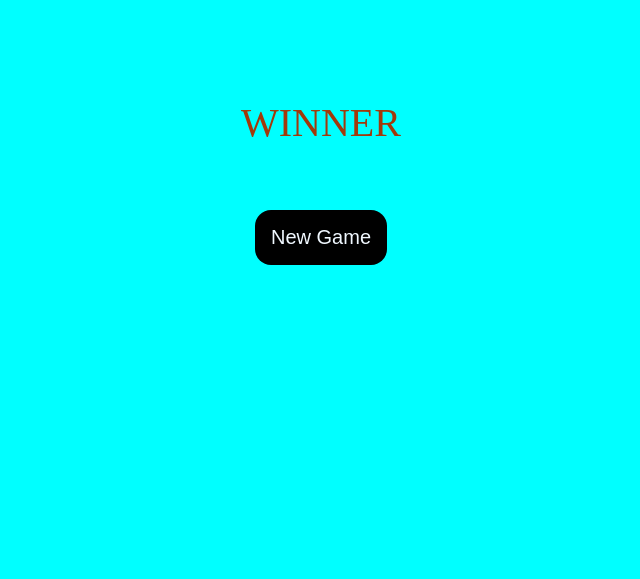
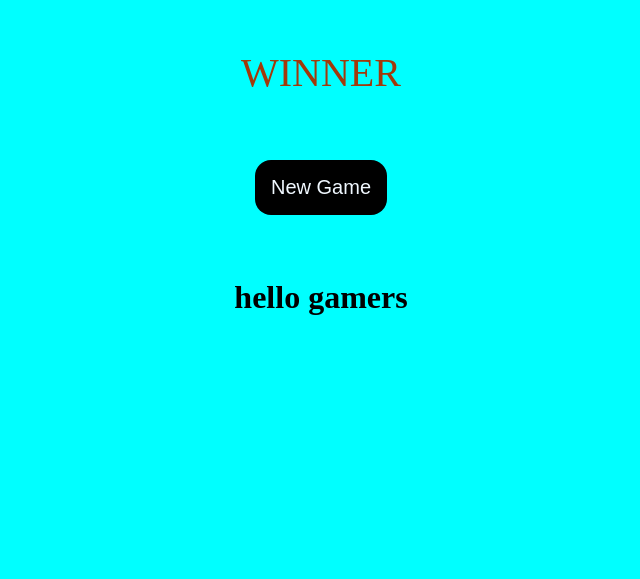
Before and after one commit to prajapatimuktibenpravinbhai-cloud/project, a plain HTML site: page main.html in a window 1280 px wide. Shown: the part 218-797 px from the top of the page, without its empty margins (319-959 px from the left). Drawn offline with Linux system fonts and the light colour scheme.

Commit message:
hello gamers

```diff
--- a/main.html
+++ b/main.html
@@ -10,6 +10,7 @@
     <div class="msg ">
         <p id="m">WINNER</p>
         <button id="new-btn">New Game</button>
+     <h1> hello gamers</h1>
     </div>
     <h1> TIC TAC TOE</h1>
     <div class="contriner">
```
